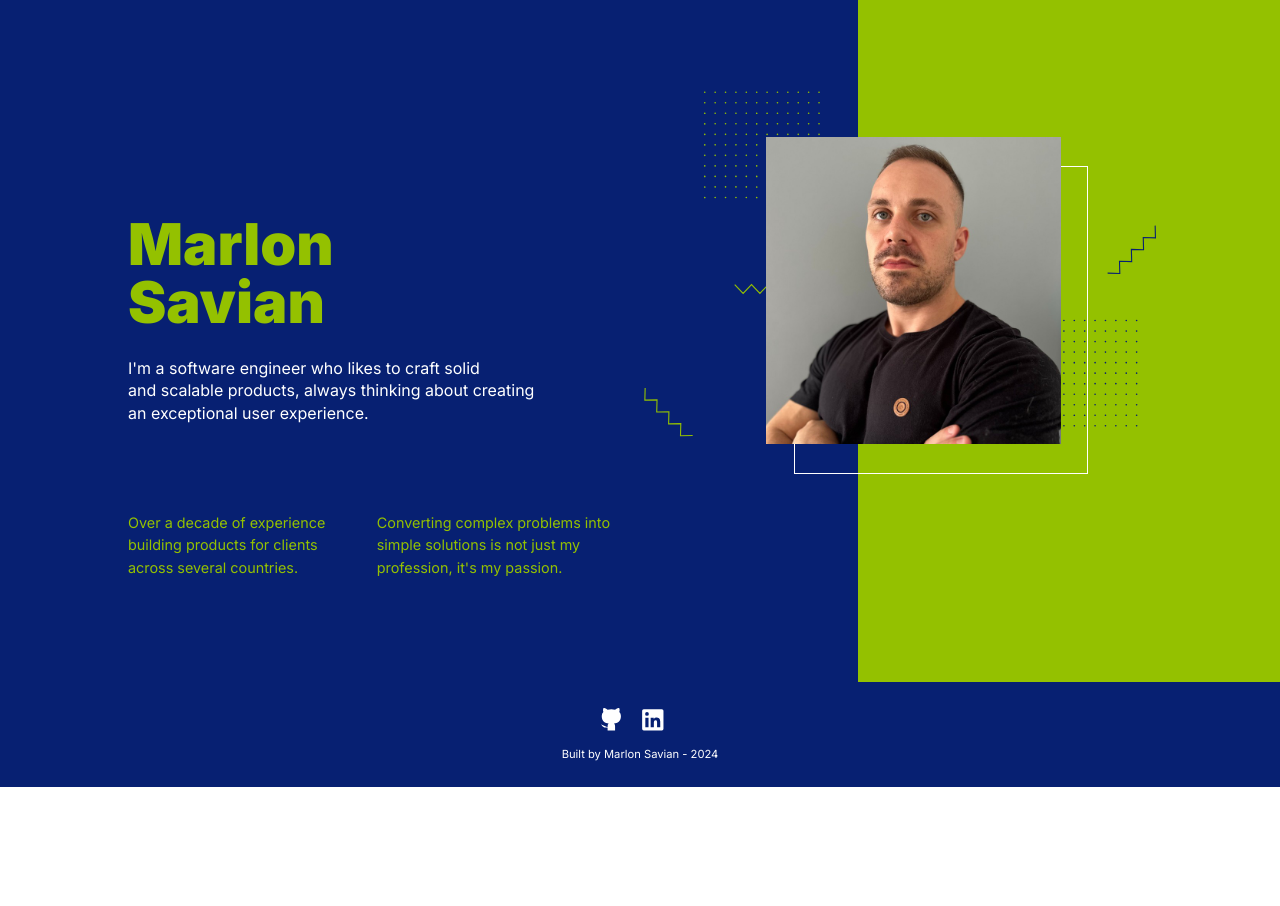
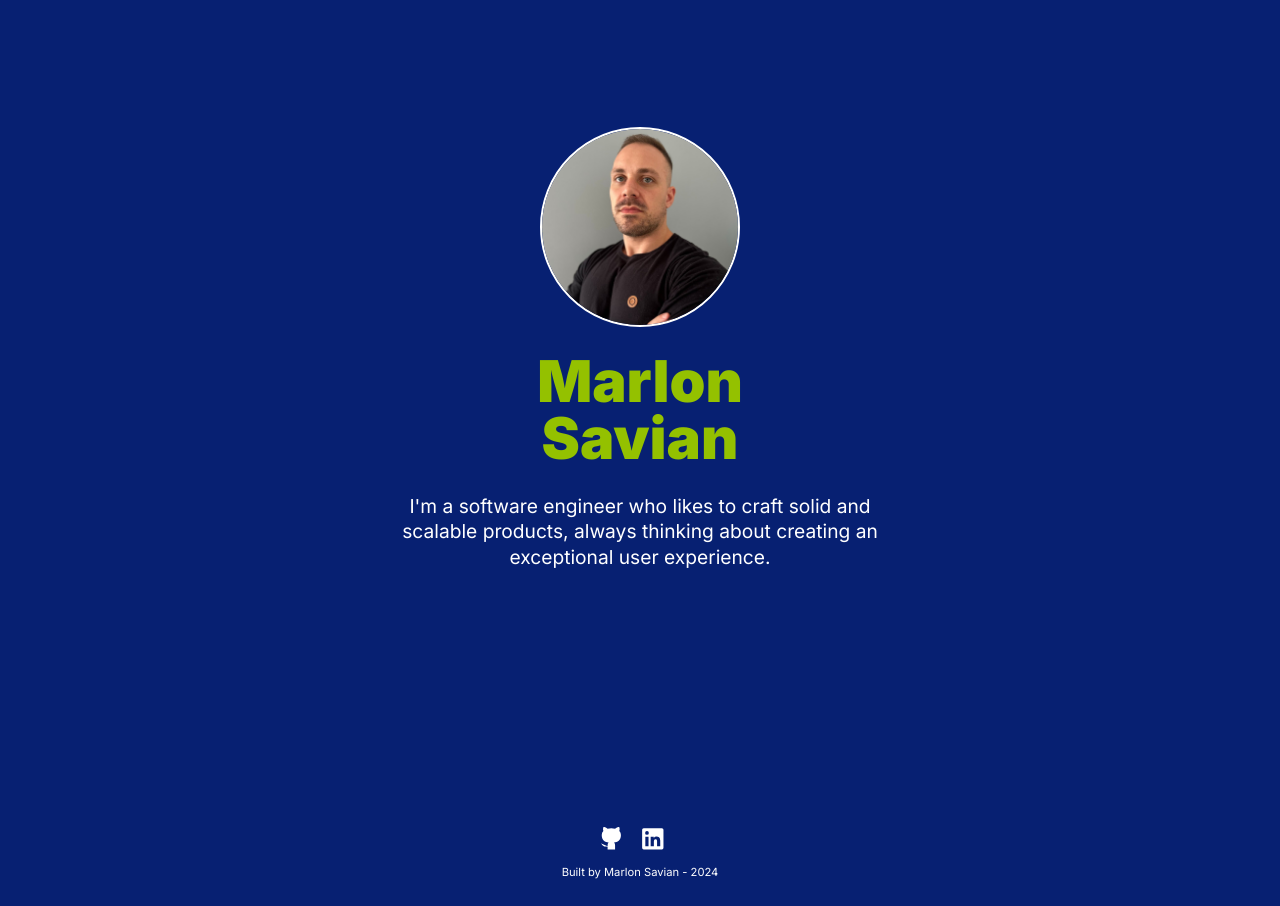
Before and after one commit to mdsavian/marlonsavian.com, a Next.js app: page / in a window 1280 px wide. Before the commit the page ends 800 px from the top, so only its background shows below. Built offline with nearby package versions, Linux system fonts and the light colour scheme.

Commit message:
adjustments on the hero component

```diff
--- a/app/components/Hero/Highlights.tsx
+++ /dev/null
@@ -1,15 +0,0 @@
-const Highlights = () => {
-  return (
-    <ul className="flex md:text-lg w-full sm:w-3/6 md:text-2xl text-lg">
-      <li className="md:mr-4 mr-6">
-        Over a decade of experience building products for clients across several countries.
-      </li>
-      <li>
-        Converting complex problems into simple solutions is not just my profession, it&#39;s my
-        passion.
-      </li>
-    </ul>
-  );
-};
-
-export default Highlights;
--- a/app/components/Hero/Photo.tsx
+++ b/app/components/Hero/Photo.tsx
@@ -1,27 +1,28 @@
+import Image from "next/image";
 import PhotoShapes from "@/assets/photo-shapes.svg";
 
 interface IPhoto {
   fillSvg?: string;
   strokeSvg?: string;
 }
-const Photo = ({ fillSvg, strokeSvg }: IPhoto) => {
+const Photo = ({ fillSvg = "#94C100", strokeSvg = "#94C100" }: IPhoto) => {
   return (
-    <figure className="relative w-[20rem] sm:w-[23rem] h-[20rem] sm:h-[24rem] sm:mr-20 z-[1] ml-[2.2rem] sm:ml-0 border-[0.115rem] border-solid border-white">
+    <figure className="relative w-[200px] h-[200px] border-2 border-white rounded-full overflow-hidden">
       <PhotoShapes
-        className="absolute top-[-25%] w-[35rem] sm:w-[40rem] h-[126%] right-[-3.4rem] sm:right-[-5.4rem] z-[-1]"
+        className="absolute top-[-30%] left-[-30%] w-[160%] h-[160%] z-[-1]"
         fill={fillSvg}
         stroke={strokeSvg}
       />
-      <span
-        className="block mt-[-2.4rem] bg-white bg-cover ml-[-2.2rem]"
-        aria-label="marlon photo"
-        style={{
-          width: "inherit",
-          height: "inherit",
-          backgroundPositionX: "center",
-          backgroundImage: "url(marlon.jpeg)",
-        }}
-      />
+      <div className="w-full h-full">
+        <Image
+          src="/marlon.jpeg"
+          alt="Marlon Savian - Software Developer"
+          fill
+          className="object-cover"
+          priority
+          sizes="20rem"
+        />
+      </div>
     </figure>
   );
 };
--- a/app/components/Hero/Subtitle.tsx
+++ b/app/components/Hero/Subtitle.tsx
@@ -3,15 +3,12 @@ import AnimatedComponent from "../AnimatedComponent";
 const SubTitle = () => {
   return (
     <AnimatedComponent
-      tag="span"
-      className="text-white mt-8 text-2xl md:text-xl md:max-w-2xl sm:max-w-xl opacity-0"
+      tag="p"
+      className="text-white text-xl md:text-2xl max-w-2xl text-center leading-relaxed opacity-0"
       id="span-description"
       animationClass="animate-fade-in-up"
     >
-      I&#39;m a software engineer who likes to craft solid
-      <br /> and scalable products, always thinking about creating
-      <br />
-      an exceptional user experience.
+      I&#39;m a software engineer who likes to craft solid and scalable products, always thinking about creating an exceptional user experience.
     </AnimatedComponent>
   );
 };
--- a/app/components/Hero/Title.tsx
+++ b/app/components/Hero/Title.tsx
@@ -5,7 +5,7 @@ const Title = () => {
     <AnimatedComponent
       tag="h1"
       id="header-software-engineer"
-      className="text-green text-7xl font-black max-w-[30vw] opacity-0"
+      className="text-green text-6xl md:text-7xl font-black text-center opacity-0"
       animationClass="animate-fade-in-up"
     >
       Marlon <br /> Savian
--- a/app/components/Hero/index.tsx
+++ b/app/components/Hero/index.tsx
@@ -1,28 +1,20 @@
-import Highlights from "./Highlights";
 import Photo from "./Photo";
 import SubTitle from "./Subtitle";
 import Title from "./Title";
 
 const Hero: React.FC = () => {
   return (
-    <section className="flex flex-col sm:items-center justify-center sm:bg-about bg-blue pb-0 sm:pb-12 md:pb-32 w-full relative z-[-5]">
-      <div className="flex flex-row items-center mt-52 py-0 px-16 sm:px-40 justify-between w-full max-w-screen-2xl 2xl:max-w-[1700px]">
-        <div className="flex flex-col text-left relative">
-          <Title />
+    <section className="flex flex-col items-center justify-center bg-blue pb-12 md:pb-32 w-full relative z-[-5] min-h-screen">
+      <div className="flex flex-col items-center py-0 px-16 w-full max-w-screen-2xl 2xl:max-w-[1700px] text-center">
+        <div className="mb-8">
+          <Photo />
+        </div>
+
+        <Title />
+
+        <div className="mt-8">
           <SubTitle />
         </div>
-
-        <div className="hidden sm:block">
-          <Photo />
-        </div>
-      </div>
-
-      <div className="text-green py-0 px-16 sm:px-40 mt-32 md:mt-12 mb-16 sm:mb-0 w-full max-w-screen-2xl 2xl:max-w-[1700px]">
-        <Highlights />
-      </div>
-
-      <div className="block sm:hidden flex items-center justify-center pt-32 pb-20 bg-green">
-        <Photo fillSvg="blue" strokeSvg="blue" />
       </div>
     </section>
   );
```
